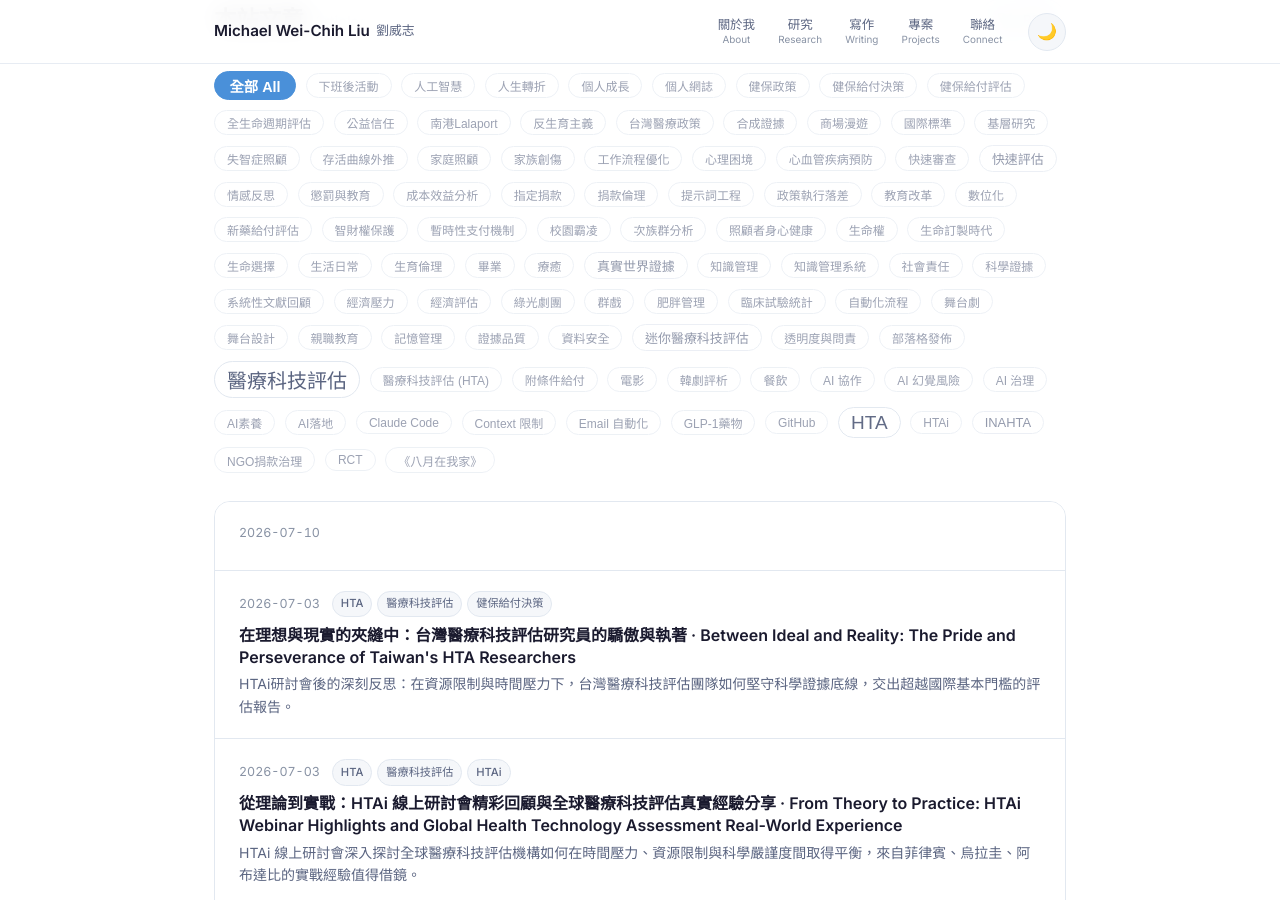
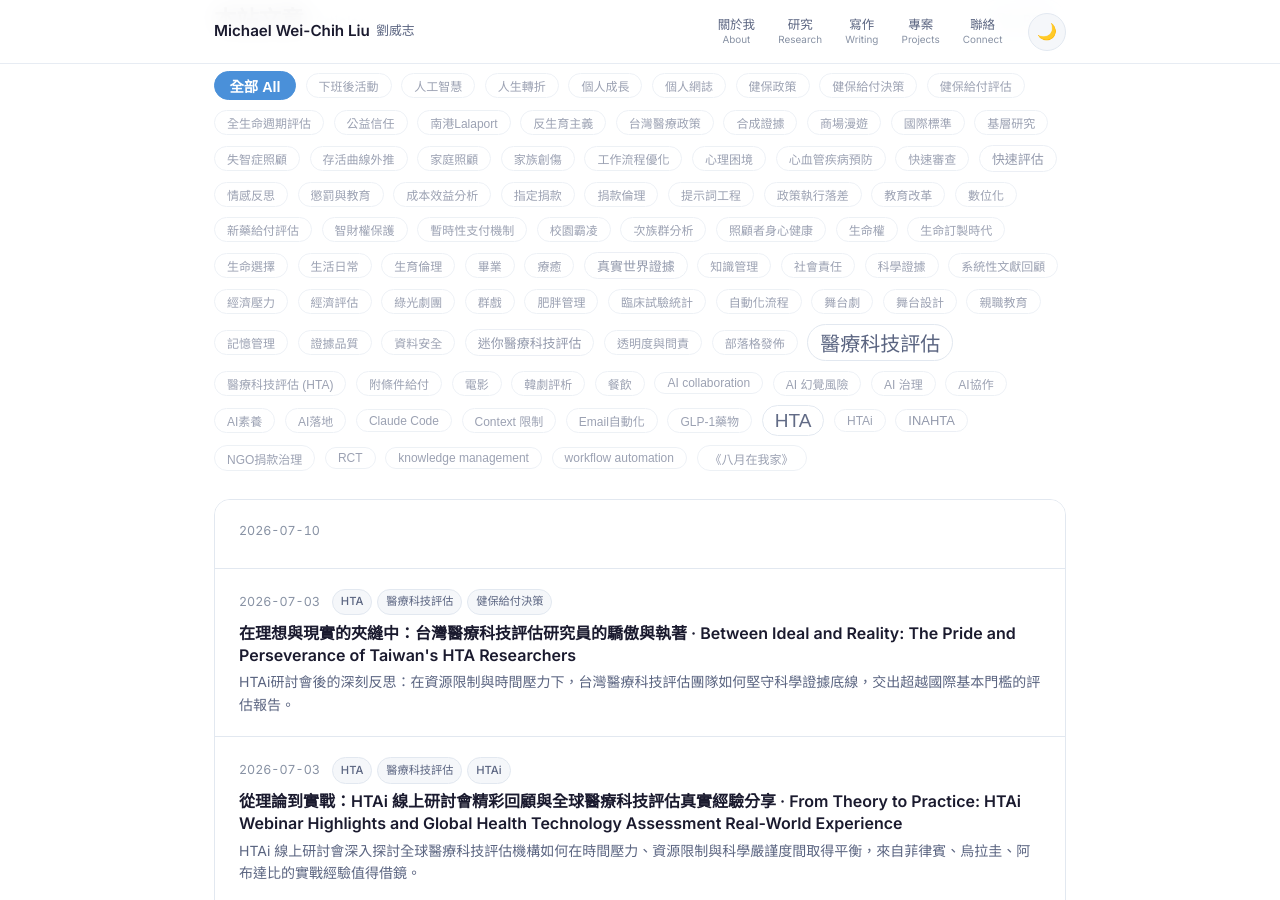
Before and after one commit to liuweichihtw-0624/liuweichihtw-0624.github.io, a Jekyll site: the page built from writing.html, in a window 1280 px wide and 900 px high, scrolled down 305 px. Built offline with Jekyll 4.4.1, drawn with Linux system fonts in a browser that asks for light colours.

Commit message:
retag: update tags for 2026-05-31-email-blog-automation-workflow.md

```diff
--- a/_posts/2026-05-31-email-blog-automation-workflow.md
+++ b/_posts/2026-05-31-email-blog-automation-workflow.md
@@ -2,7 +2,7 @@
 layout: post
 title: "透過 Email 發送部落格貼文：自動化流程的實驗與反思 · Sending Blog Posts via Email: Experiments and Reflections on Automation Workflows"
 date: 2026-05-31 13:27:00 +0800
-tags: ["自動化流程", "Email 自動化", "GitHub", "AI 協作", "部落格發佈", "知識管理系統"]
+tags: ["自動化流程", "Email自動化", "AI協作", "部落格發佈", "AI collaboration", "workflow automation", "knowledge management"]
 publish: true
 syndicate: [linkedin]
 excerpt: "探討如何整合 Gmail、GitHub 與個人部落格，建立自動化發佈流程，以及在使用 AI 輔助工具時遇到的跨 session 記憶同步問題。"
```
